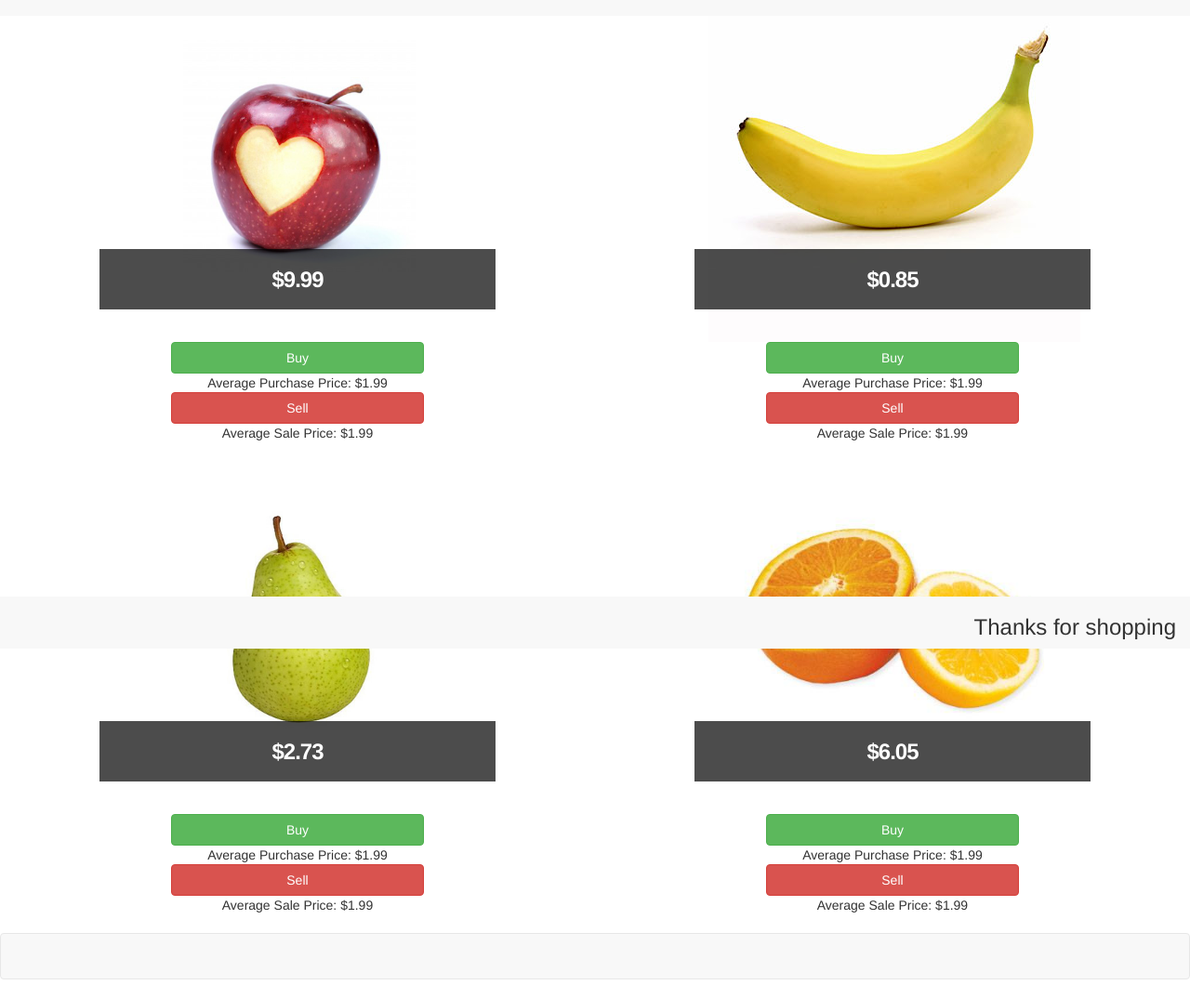
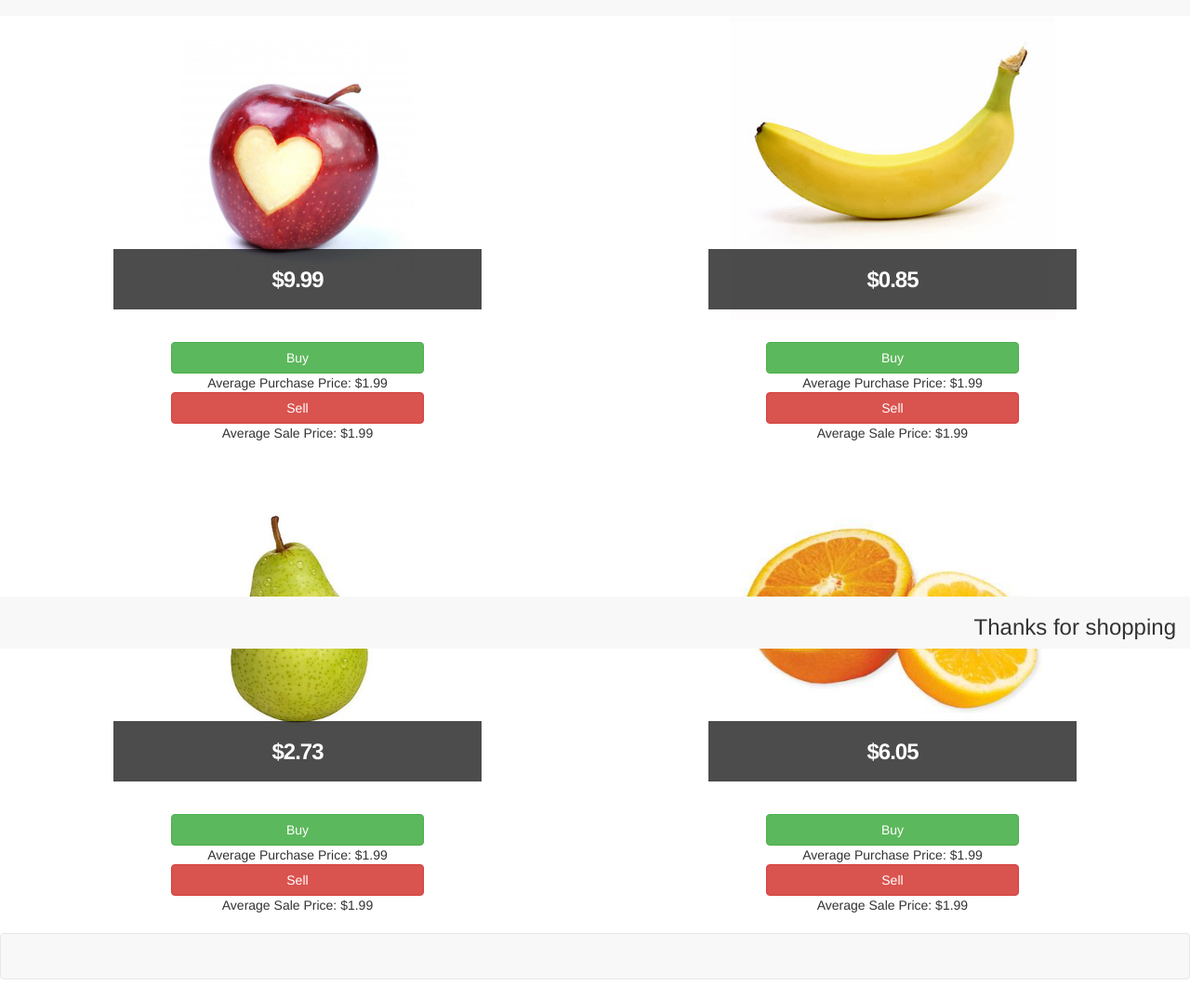
Before and after one commit to benhunt29/prime_fruit_market_app, a plain HTML site: page index.html in a window 1280 px wide. Shown: the part 102-1176 px from the top of the page at 93% size. Drawn offline with nearby package versions, Linux system fonts and the light colour scheme.

Commit message:
update js

```diff
--- a/index.html
+++ b/index.html
@@ -40,7 +40,7 @@
 <div class = "row">
 
 	<div class = "fruit col-md-4 col-md-offset-1">
-		<div class="appleImage"><span class = "price text-center" id="ApplePrice">$1.99</span></div>
+		<div class="appleImage col-xs-12"><span class = "price text-center" id="ApplePrice">$1.99</span></div>
 
 	<div class = "row">
 		<div class = "col-md-10 col-md-offset-1">
@@ -69,7 +69,7 @@
 	</div>
 
 	<div class = "fruit col-md-4 col-md-offset-2">
-		<div class="bananaImage"><span class = "price text-center" id="BananaPrice">$1.99</span></div>
+		<div class="bananaImage col-xs-12"><span class = "price text-center" id="BananaPrice">$1.99</span></div>
 
 	<div class = "row">
 		<div class = "col-md-10 col-md-offset-1">
@@ -102,7 +102,7 @@
 <div class = "row">
 
 	<div class = "fruit col-md-4 col-md-offset-1">
-		<div class="pearImage"><span class = "price text-center" id="PearPrice">$1.99</span></div>
+		<div class="pearImage col-xs-12"><span class = "price text-center" id="PearPrice">$1.99</span></div>
 
 	<div class = "row">
 		<div class = "col-md-10 col-md-offset-1">
@@ -131,7 +131,7 @@
 	</div>
 
 	<div class = "fruit col-md-4 col-md-offset-2">
-		<div class="orangeImage"><span class = "price text-center" id="OrangePrice">$1.99</span></div>
+		<div class="orangeImage col-xs-12"><span class = "price text-center" id="OrangePrice">$1.99</span></div>
 
 	<div class = "row">
 		<div class = "col-md-10 col-md-offset-1">
--- a/script.js
+++ b/script.js
@@ -140,7 +140,8 @@ customer = new Customer(100,'0001',[]);
 
 //all the click event functions for the Buy and Sell buttons
 $(document).ready(function(){
-	setInterval(sellAll,10000,customer.fruit);
+
+	// setInterval(sellAll,10000,customer.fruit);
 	$('.walletNum').text(customer.totalCash);
 
 	fruitPrice(marketApple);
--- a/stylesheet.css
+++ b/stylesheet.css
@@ -8,7 +8,7 @@
 
 .bananaImage{
 	background: url(images/banana.jpg) no-repeat;
-	background-size: 400px 400px;
+	background-size: 350px 350px;
 	background-position: center;
 	width: 400px;
 	height: 400px;
```
Also changed, not shown: 1 other file.
